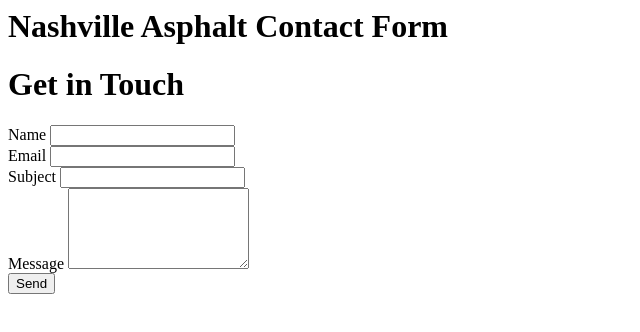
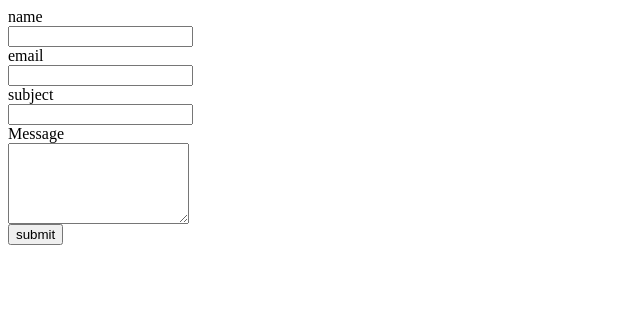
Before and after one commit to GavinLawhead/testRepo, a website: page src/index.html in a window 1280 px wide. Shown: the whole page, without its empty margins (0-640 px from the left). Drawn offline with Linux system fonts and the light colour scheme; files whose address does not match are found by name.

Commit message:
okay, so we restarted and made it simple, found the source of the issue

```diff
--- a/main.js
+++ b/main.js
@@ -1,9 +1,9 @@
 //listen for form SubmitEvent
 
-document.getElementById("contactForm").addEventListener("submit", submitForm);
+document.querySelector("#thebutton").addEventListener("click", submitForm);
 
 function submitForm(e) {
   e.preventDefault();
 
-  console.log(123);
+  console.log("123");
 }
--- a/package.json
+++ b/package.json
@@ -18,6 +18,7 @@
   },
   "homepage": "https://github.com/GavinLawhead/testrepo#readme",
   "dependencies": {
-    "firebase": "^9.9.3"
+    "firebase": "^9.9.3",
+    "js": "^0.1.0"
   }
 }
--- a/src/index.html
+++ b/src/index.html
@@ -6,37 +6,25 @@
     <title>Document</title>
   </head>
   <body>
-    <div className="container">
-      <div className="text-center mt-5">
-        <h1>Nashville Asphalt Contact Form</h1>
+    <form>
+      <div>
+        <div>name</div>
+        <input id="name" />
       </div>
-      <h1>Get in Touch</h1>
-
-      <form id="contactForm">
-        <div class="form-group">
-          <label>Name</label>
-          <input type="text" class="form-control" id="name" />
-        </div>
-
-        <div class="form-group">
-          <label>Email</label>
-          <input type="text" id="email" />
-        </div>
-
-        <div class="form-group">
-          <label for="inputSubject">Subject</label>
-          <input type="text" id="subject" />
-        </div>
-
-        <div class="form-group">
-          <label>Message</label>
-          <textarea id="message" rows="5"></textarea>
-        </div>
-        <div class="text-center">
-          <button type="submit" class="btn btn-primary">Send</button>
-        </div>
-      </form>
-    </div>
+      <div>
+        <div>email</div>
+        <input id="email" />
+      </div>
+      <div>
+        <div>subject</div>
+        <input id="subject" />
+      </div>
+      <div>
+        <div>Message</div>
+        <textarea rows="5" id="message"></textarea>
+      </div>
+      <button id="thebutton">submit</button>
+    </form>
 
     <script src="main.js"></script>
   </body>
```
Also changed, not shown: 1 other file.
